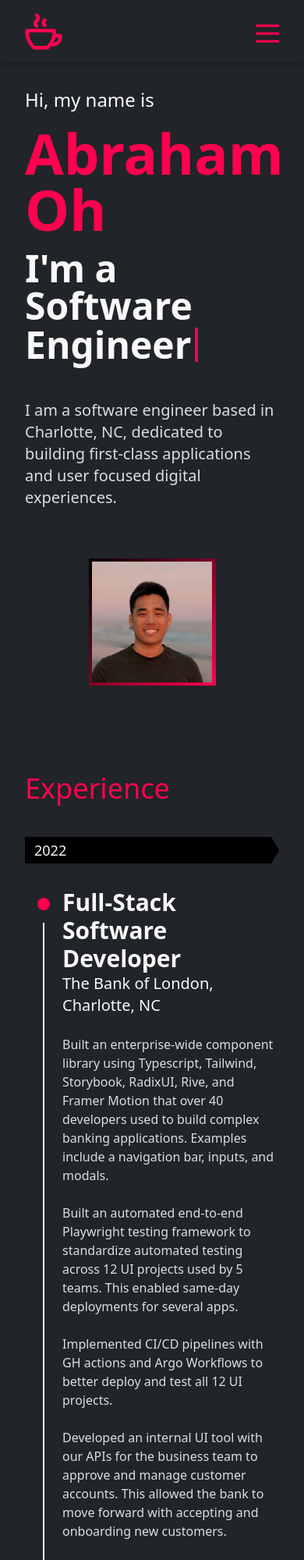
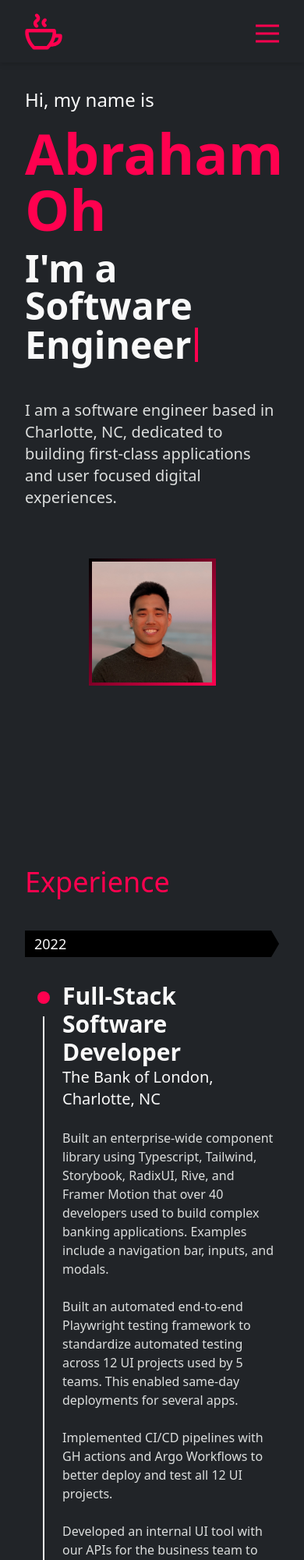
Before and after one commit to AsianHam/my-website, a Next.js app: page / in a window 390 px wide. Shown: the top 2000 px of the page at 78% size. Built offline with nearby package versions, Linux system fonts and the light colour scheme.

Commit message:
adjust padding for mobile

```diff
--- a/src/components/sections/experience.tsx
+++ b/src/components/sections/experience.tsx
@@ -4,7 +4,7 @@
 export const ExperienceSection = forwardRef<HTMLElement>((_props, ref) => (
   <section
     id='experience'
-    className='flex flex-col justify-center w-full h-full'
+    className='flex flex-col justify-center w-full h-full pt-30 768:pt-0'
     ref={ref}
   >
     <h2 className='768:pl-16 flex text-torch-red text-4xl'>Experience</h2>
```
